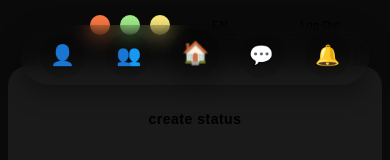
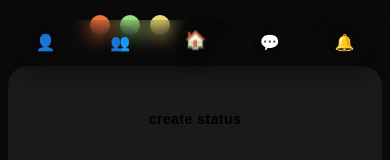
Before and after one commit to nguyenlongCS/Social-Media-VueJS, a Vue app: page /home in a window 390 px wide. Shown: the top 160 px of the page. Built offline with nearby package versions, Linux system fonts and the light colour scheme; no server answers; the database is empty; sample sign-in values are in the browser's storage.

Commit message:
Version 2.1 - Firebase Project

```diff
--- a/src/components/LoginForm.vue
+++ b/src/components/LoginForm.vue
@@ -12,9 +12,9 @@
     <div class="form-container">
       <form v-show="activeTab === 'login'" class="form" @submit.prevent="onLogin">
         <div class="input-group">
-          <input type="email" class="input-field" :placeholder="t.emailPlaceholder" v-model="loginForm.email" required>
+          <input type="email" class="input-field theme-input" :placeholder="t.emailPlaceholder" v-model="loginForm.email" required>
           <div class="password-input-container">
-            <input :type="showPassword ? 'text' : 'password'" class="input-field" :placeholder="t.passwordPlaceholder"
+            <input :type="showPassword ? 'text' : 'password'" class="input-field theme-input" :placeholder="t.passwordPlaceholder"
               v-model="loginForm.password" required>
             <button type="button" class="toggle-password" @click="showPassword = !showPassword">
               {{ showPassword ? '🙈' : '👁️' }}
@@ -37,16 +37,16 @@
 
       <form v-show="activeTab === 'signup'" class="form" @submit.prevent="onSignup">
         <div class="input-group">
-          <input type="email" class="input-field" :placeholder="t.emailPlaceholder" v-model="signupForm.email" required>
+          <input type="email" class="input-field theme-input" :placeholder="t.emailPlaceholder" v-model="signupForm.email" required>
           <div class="password-input-container">
-            <input :type="showPasswordSignup ? 'text' : 'password'" class="input-field"
+            <input :type="showPasswordSignup ? 'text' : 'password'" class="input-field theme-input"
               :placeholder="t.passwordPlaceholder" v-model="signupForm.password" required>
             <button type="button" class="toggle-password" @click="showPasswordSignup = !showPasswordSignup">
               {{ showPasswordSignup ? '🙈' : '👁️' }}
             </button>
           </div>
           <div class="password-input-container">
-            <input :type="showConfirmPassword ? 'text' : 'password'" class="input-field"
+            <input :type="showConfirmPassword ? 'text' : 'password'" class="input-field theme-input"
               :placeholder="t.confirmPasswordPlaceholder" v-model="signupForm.confirmPassword" required>
             <button type="button" class="toggle-password" @click="showConfirmPassword = !showConfirmPassword">
               {{ showConfirmPassword ? '🙈' : '👁️' }}
@@ -222,19 +222,22 @@ const getButtonText = (type) => {
   gap: 15px;
 }
 
-.input-field {
+/* Force theme color for all input fields */
+.input-field,
+.theme-input {
   width: 100%;
   padding: 15px 20px;
   border: none;
   border-radius: var(--border-radius-large);
-  background: linear-gradient(135deg, var(--theme-color));
-  color: var(--text-primary);
+  background: linear-gradient(135deg, var(--theme-color)) !important;
+  color: var(--text-primary) !important;
   font-size: 16px;
   outline: none;
 }
 
-.input-field::placeholder {
-  color: var(--bg-tertiary);
+.input-field::placeholder,
+.theme-input::placeholder {
+  color: var(--bg-tertiary) !important;
   font-weight: 500;
 }
 
@@ -283,7 +286,6 @@ const getButtonText = (type) => {
   transition: var(--transition);
 }
 
-
 .submit-button {
   width: 100%;
   padding: 15px 20px;
@@ -299,7 +301,6 @@ const getButtonText = (type) => {
   letter-spacing: 1px;
   margin-top: auto;
 }
-
 
 .submit-button:disabled {
   opacity: 0.6;
--- a/src/components/NavMid.vue
+++ b/src/components/NavMid.vue
@@ -22,6 +22,7 @@
         </button>
     </div>
 </template>
+
 <script setup>
 import { ref, onMounted, watch } from 'vue'
 import { useRouter, useRoute } from 'vue-router'
@@ -29,16 +30,11 @@ import { useSettings } from '@/composables/useSettings.js'
 
 const router = useRouter()
 const route = useRoute()
-// Updated import - từ useStorage sang useSettings
 const { getItem, setItem } = useSettings()
 
-// Storage key cho active nav item
 const NAV_ACTIVE_KEY = 'activeNavItem'
-
-// Reactive state cho active nav item
 const activeNavItem = ref('home')
 
-// Mapping giữa nav item và route path
 const navRoutes = {
     home: '/',
     profile: '/profile',
@@ -47,7 +43,6 @@ const navRoutes = {
     notification: '/notification'
 }
 
-// Reverse mapping để xác định active nav từ current route
 const routeToNav = {
     '/': 'home',
     '/profile': 'profile',
@@ -56,36 +51,28 @@ const routeToNav = {
     '/notification': 'notification'
 }
 
-// Function để set active nav và chuyển trang
 const setActiveNav = (navItem) => {
     activeNavItem.value = navItem
-
-    // Chuyển trang tương ứng
     const targetRoute = navRoutes[navItem]
     if (targetRoute && route.path !== targetRoute) {
         router.push(targetRoute)
     }
 }
 
-// Khởi tạo active nav từ localStorage hoặc current route
 onMounted(() => {
-    // Ưu tiên lấy từ current route
     const currentNav = routeToNav[route.path]
     if (currentNav) {
         activeNavItem.value = currentNav
     } else {
-        // Nếu không match route, lấy từ localStorage
         const savedNav = getItem(NAV_ACTIVE_KEY, 'home')
         activeNavItem.value = savedNav
     }
 })
 
-// Watch activeNavItem để lưu vào localStorage
 watch(activeNavItem, (newValue) => {
     setItem(NAV_ACTIVE_KEY, newValue)
 }, { immediate: true })
 
-// Watch route changes để update active nav
 watch(() => route.path, (newPath) => {
     const navItem = routeToNav[newPath]
     if (navItem && navItem !== activeNavItem.value) {
@@ -93,17 +80,21 @@ watch(() => route.path, (newPath) => {
     }
 })
 </script>
+
 <style scoped>
 .container-mid-nav {
     position: fixed;
     top: 20px;
     left: 50%;
     transform: translateX(-50%);
-    width: 350px;
+    /* Scale theo tỉ lệ container-main: 1.14fr trong grid 1fr 1.14fr 1fr */
+    width: calc(1.14 * (100vw - 2 * var(--container-gap) - 2 * var(--container-padding)) / 3.14);
+    max-width: calc(1200px * 1.14 / 3.14); /* Responsive với max-width */
+    min-width: 320px; /* Minimum width để đảm bảo nav items không quá chật */
     height: 60px;
     background: linear-gradient(135deg, var(--theme-color));
     border-radius: 30px;
-    padding: 10px 20px;
+    padding: 10px;
     display: flex;
     align-items: center;
     justify-content: space-between;
@@ -125,6 +116,8 @@ watch(() => route.path, (newPath) => {
     transition: all 0.3s cubic-bezier(0.4, 0, 0.2, 1);
     position: relative;
     backdrop-filter: blur(5px);
+    /* Flexible spacing - nav items sẽ tự điều chỉnh khoảng cách */
+    flex-shrink: 0;
 }
 
 .nav-item.active {
@@ -181,4 +174,70 @@ watch(() => route.path, (newPath) => {
 .icon-notification::before {
     content: "🔔";
 }
+
+/* Tablet Styles */
+@media screen and (max-width: 1024px) {
+    .container-mid-nav {
+        width: calc(1.14 * (100vw - 2 * var(--container-gap) - 2 * var(--container-padding)) / 3.14);
+        max-width: calc(900px * 1.14 / 3.14);
+        min-width: 280px;
+    }
+}
+
+/* Mobile Landscape */
+@media screen and (max-width: 768px) {
+    .container-mid-nav {
+        width: calc(1.4 * (100vw - 2 * var(--container-gap) - 2 * var(--container-padding)) / 3);
+        max-width: calc(700px * 1.4 / 3);
+        min-width: 260px;
+        height: 50px;
+    }
+
+    .nav-item {
+        width: 40px;
+        height: 40px;
+    }
+
+    .nav-icon {
+        font-size: 18px;
+    }
+}
+
+/* Mobile Portrait */
+@media screen and (max-width: 480px) {
+    .container-mid-nav {
+        width: calc(100vw - 2 * var(--container-gap) - 2 * var(--container-padding));
+        max-width: calc(100vw - 32px);
+        min-width: 240px;
+        height: 45px;
+        top: 15px;
+    }
+
+    .nav-item {
+        width: 35px;
+        height: 35px;
+    }
+
+    .nav-icon {
+        font-size: 16px;
+    }
+}
+
+/* Extra Small Devices */
+@media screen and (max-width: 320px) {
+    .container-mid-nav {
+        min-width: 200px;
+        height: 40px;
+        padding: 8px;
+    }
+
+    .nav-item {
+        width: 30px;
+        height: 30px;
+    }
+
+    .nav-icon {
+        font-size: 14px;
+    }
+}
 </style>
```
Also changed, not shown: src/components/StatusCreation.vue (+80 -47 lines), src/components/icons/voice.png (added).
